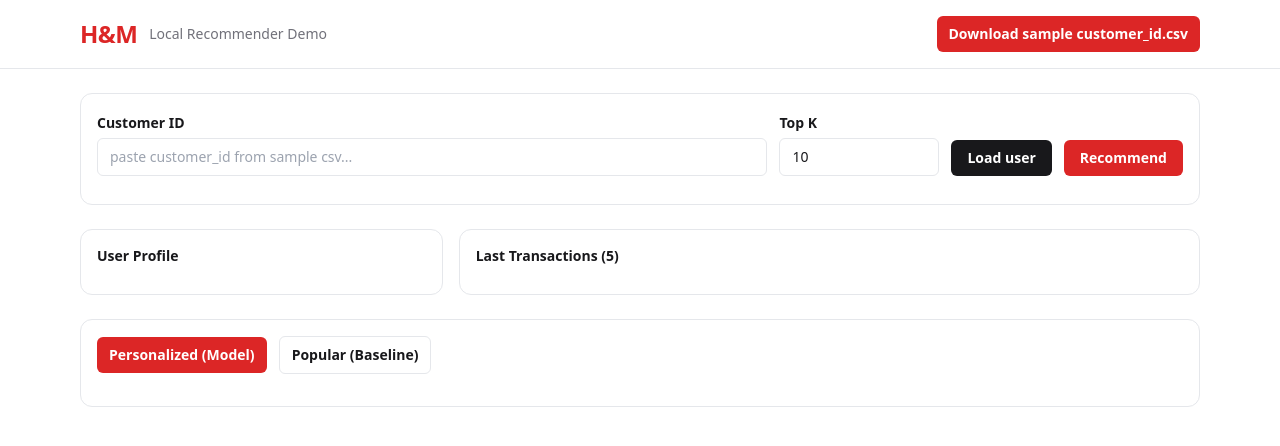
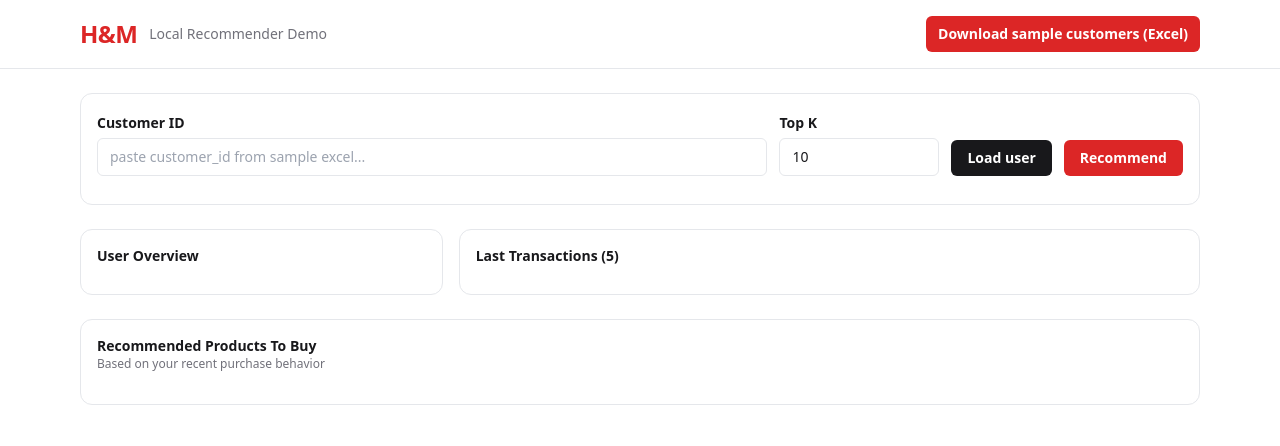
Before and after one commit to malikee00/hm-recommender-system, a FastAPI app: page / in a window 1280 px wide. Shown: the top 446 px of the page. Run offline with FastAPI, Linux system fonts and the light colour scheme; parts of the project's set-up code (start-up, migrations or seed data) failed here and were passed over; some libraries are stand-ins or nearby versions.

Commit message:
feat: adjusting UI and model endpoint

```diff
--- a/app/main.py
+++ b/app/main.py
@@ -1,7 +1,6 @@
 from __future__ import annotations
 
 from pathlib import Path
-import tempfile
 
 from fastapi import FastAPI, HTTPException, Request
 from fastapi.responses import HTMLResponse, FileResponse
@@ -33,10 +32,6 @@ class RecommendReq(BaseModel):
     top_k: int = Field(DEFAULT_TOP_K, ge=1, le=50)
 
 
-class BaselineReq(BaseModel):
-    top_k: int = Field(DEFAULT_TOP_K, ge=1, le=50)
-
-
 @app.on_event("startup")
 def startup() -> None:
     try:
@@ -63,15 +58,19 @@ def home(request: Request):
     return templates.TemplateResponse("index.html", {"request": request, "default_top_k": DEFAULT_TOP_K})
 
 
-@app.get("/download/sample_customers.csv")
+@app.get("/download/sample_customers.xlsx")
 def download_sample_customers():
-    sample_path = Path(__file__).resolve().parents[1] / "data" / "raw" / "hm" / "reference" / "sample_customers.csv"
+    sample_path = Path(__file__).resolve().parents[1] / "data" / "reference" / "sample_customers.xlsx"
     if not sample_path.exists():
         raise HTTPException(
             status_code=404,
-            detail="sample_customers.csv not found. Jalankan: python scripts/make_sample_customers.py"
+            detail="sample_customers.xlsx not found. Jalankan generator: python scripts/make_sample_customers.py",
         )
-    return FileResponse(str(sample_path), media_type="text/csv", filename="sample_customers.csv")
+    return FileResponse(
+        str(sample_path),
+        media_type="application/vnd.openxmlformats-officedocument.spreadsheetml.sheet",
+        filename="sample_customers.xlsx",
+    )
 
 
 @app.get("/api/user/{customer_id}")
@@ -88,11 +87,3 @@ def api_recommend(req: RecommendReq):
         return svc.recommend(customer_id=req.customer_id, top_k=req.top_k)
     except Exception as e:
         raise HTTPException(status_code=400, detail=str(e))
-
-
-@app.post("/api/baseline")
-def api_baseline(req: BaselineReq):
-    try:
-        return svc.baseline(top_k=req.top_k)
-    except Exception as e:
-        raise HTTPException(status_code=400, detail=str(e))
--- a/templates/index.html
+++ b/templates/index.html
@@ -14,44 +14,49 @@
         <div class="text-2xl font-extrabold tracking-tight text-red-600">H&amp;M</div>
         <div class="text-sm text-zinc-500">Local Recommender Demo</div>
       </div>
-      <a href="/download/sample_customers.csv"
+      <a href="/download/sample_customers.xlsx"
          class="rounded-md bg-red-600 px-3 py-2 text-sm font-semibold text-white hover:bg-red-700">
-        Download sample customer_id.csv
+        Download sample customers (Excel)
       </a>
     </div>
   </header>
 
   <main class="mx-auto max-w-6xl px-4 py-6 space-y-6">
 
-    <!-- INPUT -->
     <section class="rounded-xl border p-4">
       <div class="flex flex-col gap-3 md:flex-row md:items-end">
         <div class="flex-1">
           <label class="text-sm font-semibold">Customer ID</label>
           <input id="customerId" class="mt-1 w-full rounded-md border px-3 py-2 text-sm"
-                 placeholder="paste customer_id from sample csv..." />
+                 placeholder="paste customer_id from sample excel..." />
         </div>
+
         <div class="w-40">
           <label class="text-sm font-semibold">Top K</label>
           <input id="topK" type="number" min="1" max="50" value="10"
                  class="mt-1 w-full rounded-md border px-3 py-2 text-sm" />
         </div>
+
         <button id="btnLoad"
                 class="rounded-md bg-zinc-900 px-4 py-2 text-sm font-semibold text-white hover:bg-zinc-800">
           Load user
         </button>
+
         <button id="btnRecommend"
                 class="rounded-md bg-red-600 px-4 py-2 text-sm font-semibold text-white hover:bg-red-700">
           Recommend
         </button>
       </div>
+
       <div id="status" class="mt-3 text-sm text-zinc-600"></div>
     </section>
 
-    <!-- PROFILE + HISTORY -->
     <section class="grid grid-cols-1 gap-4 md:grid-cols-3">
       <div class="rounded-xl border p-4">
-        <div class="text-sm font-bold mb-3">User Profile</div>
+        <div class="flex items-center justify-between mb-3">
+          <div class="text-sm font-bold">User Overview</div>
+          <div id="badge" class="hidden rounded-full bg-zinc-900 px-2 py-1 text-[11px] font-semibold text-white"></div>
+        </div>
         <div id="profile" class="space-y-4 text-sm text-zinc-800"></div>
       </div>
 
@@ -61,19 +66,15 @@
       </div>
     </section>
 
-    <!-- RECOMMENDATION -->
     <section class="rounded-xl border p-4">
-      <div class="flex items-center gap-3">
-        <button id="tabModel"
-                class="rounded-md bg-red-600 px-3 py-2 text-sm font-semibold text-white">
-          Personalized (Model)
-        </button>
-        <button id="tabBase"
-                class="rounded-md border px-3 py-2 text-sm font-semibold">
-          Popular (Baseline)
-        </button>
-        <div id="fallbackNote" class="ml-auto text-sm text-red-600 font-semibold"></div>
+      <div class="flex items-center justify-between">
+        <div>
+          <div class="text-sm font-bold">Recommended Products To Buy</div>
+          <div class="text-xs text-zinc-500">Based on your recent purchase behavior</div>
         </div>
+        <div id="fallbackNote" class="text-sm text-red-600 font-semibold"></div>
+      </div>
+
       <div id="grid" class="mt-4 grid grid-cols-2 gap-4 sm:grid-cols-3 lg:grid-cols-5"></div>
     </section>
 
@@ -82,24 +83,18 @@
 <script>
   const el = (id) => document.getElementById(id);
 
-  let activeTab = "model";
-
-  el("tabModel").onclick = () => {
-    activeTab = "model";
-    el("tabModel").className = "rounded-md bg-red-600 px-3 py-2 text-sm font-semibold text-white";
-    el("tabBase").className  = "rounded-md border px-3 py-2 text-sm font-semibold";
-  };
-
-  el("tabBase").onclick = () => {
-    activeTab = "base";
-    el("tabBase").className  = "rounded-md bg-red-600 px-3 py-2 text-sm font-semibold text-white";
-    el("tabModel").className = "rounded-md border px-3 py-2 text-sm font-semibold";
-  };
-
   function setStatus(msg){ el("status").textContent = msg || ""; }
-  function money(v){ return v == null ? "-" : "$" + Number(v).toFixed(2); }
 
   function renderProfile(p, s){
+    const topGroup = s.top_product_group_name ?? "-";
+    const badge = el("badge");
+    if(topGroup && topGroup !== "-"){
+      badge.textContent = "Top Group: " + topGroup;
+      badge.classList.remove("hidden");
+    } else {
+      badge.classList.add("hidden");
+    }
+
     el("profile").innerHTML = `
       <div>
         <div class="font-semibold mb-1">Profile</div>
@@ -115,7 +110,7 @@
         <ul class="space-y-1">
           <li><strong>Total Purchases:</strong> ${s.total_purchases ?? "-"}</li>
           <li><strong>Last Purchase Date:</strong> ${s.last_purchase_date ?? "-"}</li>
-          <li><strong>Top Product Group:</strong> ${s.top_product_group_name ?? "-"}</li>
+          <li><strong>Top Product Group:</strong> ${topGroup}</li>
         </ul>
       </div>
     `;
@@ -138,16 +133,18 @@
 
   function card(item){
     const m = item.meta || {};
+    const group = m.product_group_name ?? "";
+    const dept = m.department_name ?? "";
     return `
-      <div class="rounded-xl border overflow-hidden">
+      <div class="rounded-xl border overflow-hidden hover:shadow-sm transition">
         <div class="aspect-square bg-zinc-100">
           <img src="${item.image_url}" onerror="this.style.display='none';"
                class="h-full w-full object-cover" />
         </div>
         <div class="p-3 space-y-1">
           <div class="text-xs font-bold">${item.article_id}</div>
-          <div class="text-[11px] text-zinc-600">${m.product_group_name ?? ""}</div>
-          <div class="text-[11px] text-zinc-600">${m.department_name ?? ""}</div>
+          <div class="text-[11px] text-zinc-600">${group}</div>
+          <div class="text-[11px] text-zinc-600">${dept}</div>
           <div class="mt-2 inline-flex rounded-md bg-zinc-900 px-2 py-1 text-[11px] font-semibold text-white">
             score: ${Number(item.score).toFixed(4)}
           </div>
@@ -178,28 +175,20 @@
     const topK = Number(el("topK").value || 10);
     if(!cid){ setStatus("Please input customer_id"); return; }
 
-    setStatus(activeTab === "model" ? "Recommending..." : "Loading baseline...");
+    setStatus("Recommending...");
     el("fallbackNote").textContent = "";
 
     try{
-      let r, data;
-      if(activeTab === "model"){
-        r = await fetch("/api/recommend", {
+      const r = await fetch("/api/recommend", {
         method:"POST",
         headers:{"Content-Type":"application/json"},
         body: JSON.stringify({customer_id: cid, top_k: topK})
       });
-        data = await r.json();
+      const data = await r.json();
+      if(!r.ok) throw new Error(data.detail || "error");
+
       if(data.is_fallback){
         el("fallbackNote").textContent = "User not found → showing popular items";
-        }
-      } else {
-        r = await fetch("/api/baseline", {
-          method:"POST",
-          headers:{"Content-Type":"application/json"},
-          body: JSON.stringify({top_k: topK})
-        });
-        data = await r.json();
       }
 
       el("grid").innerHTML = (data.recommendations || []).map(card).join("");
```
Also changed, not shown: scripts/make_sample_customers.py (+60 -12 lines), 1 other file. Lines whose indentation alone changed are shown as unchanged.
